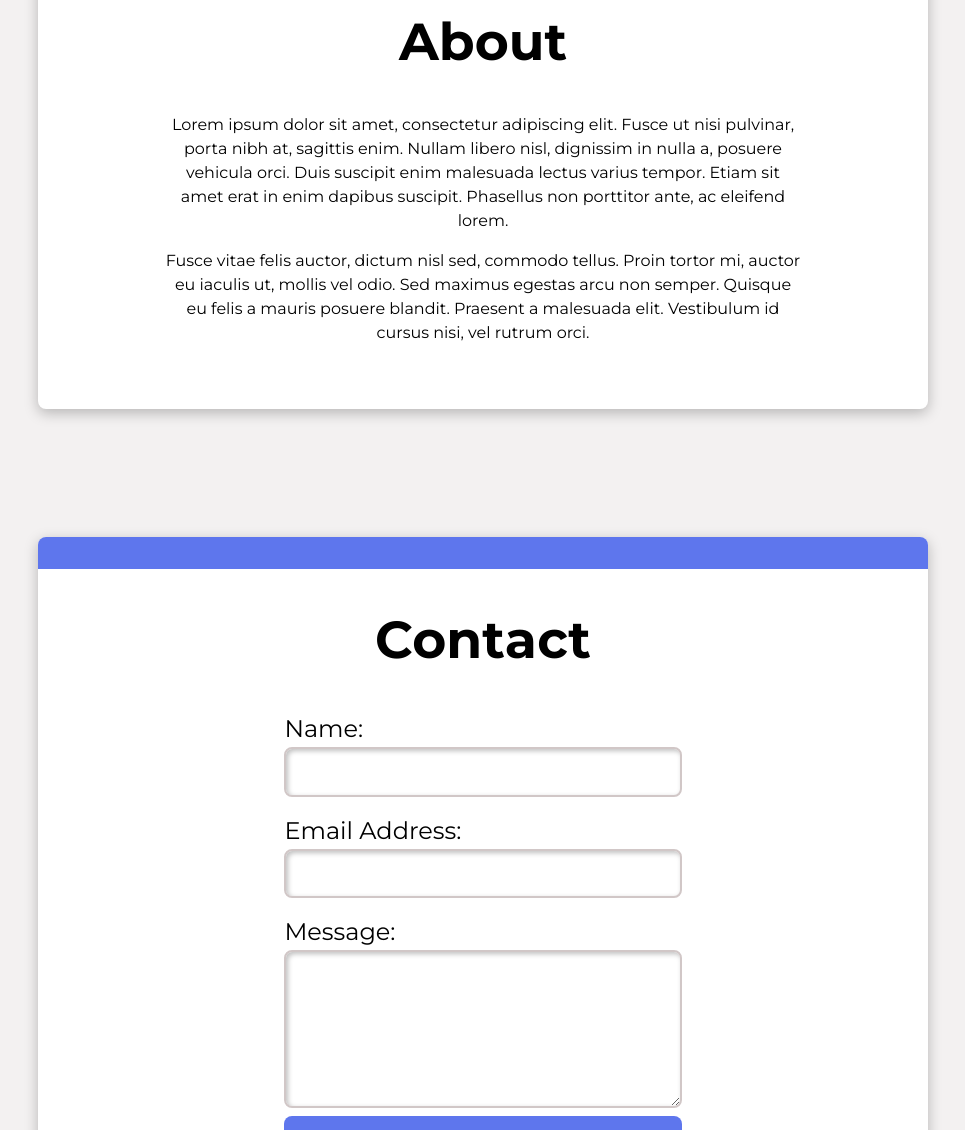
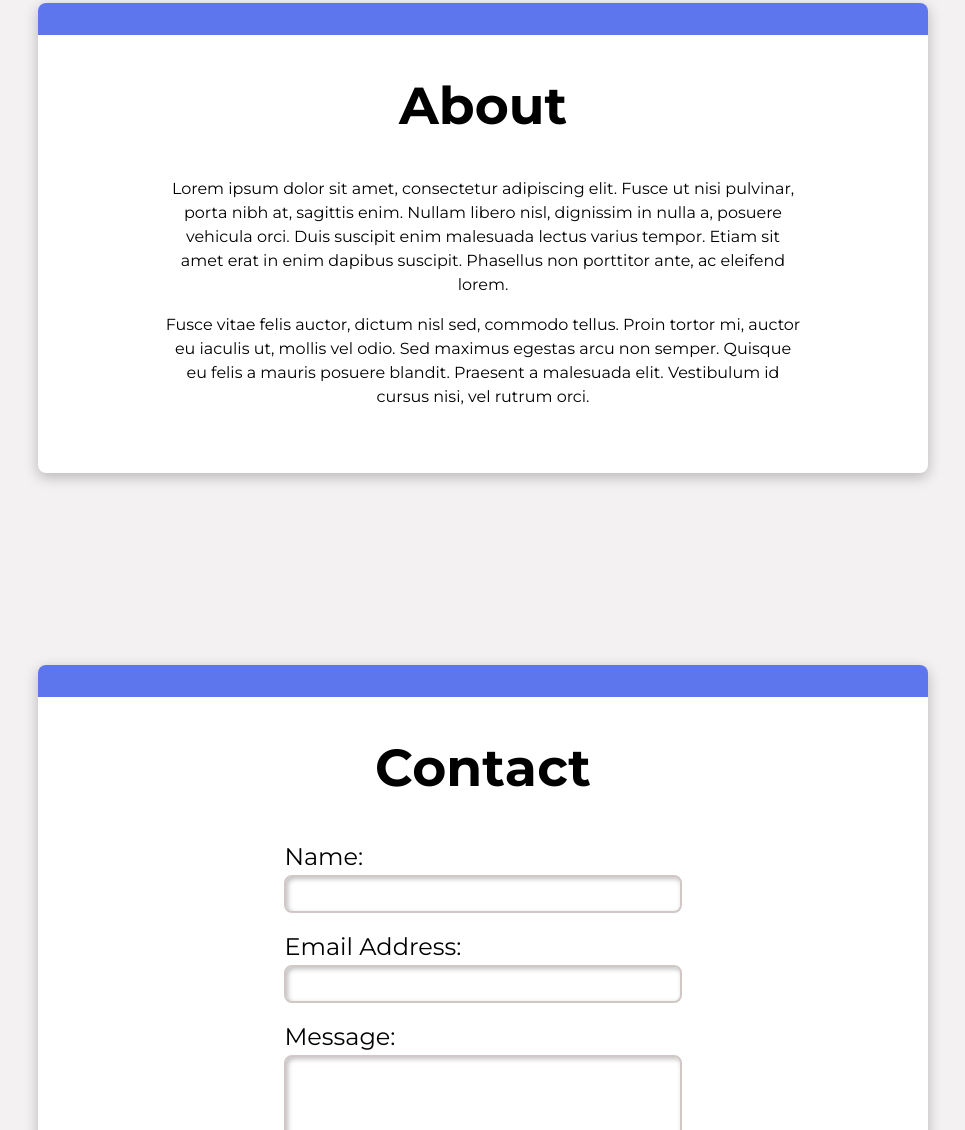
Before and after one commit to RVCC-IDMX/get-started-emgrey02, a website built with Parcel: page src/index.html in a window 1280 px wide. Shown: the part 1670-2800 px from the top of the page, without its empty margins (157-1122 px from the left). Built offline with nearby package versions, Linux system fonts and the light colour scheme.

Commit message:
Tweak spacing and font sizes

```diff
--- a/src/index.html
+++ b/src/index.html
@@ -5,6 +5,7 @@
   <meta charset="UTF-8">
   <meta http-equiv="X-UA-Compatible" content="IE=edge">
   <meta name="viewport" content="width=device-width, initial-scale=1.0">
+  <link rel="shortcut icon" href="favicon.png" type="image/x-icon">
   <title>Landing Page</title>
   <link rel="stylesheet" href="scss/main.scss">
 </head>
--- a/src/scss/base/_reset.scss
+++ b/src/scss/base/_reset.scss
@@ -14,8 +14,11 @@ ul {
 }
 
 a {
+    color: black;
+}
+
+a:hover, a:focus {
     text-decoration: none;
-    color: black;
 }
 
 h1 {
@@ -33,5 +36,5 @@ nav {
 }
 
 *:focus {
-    outline: 1px dashed var.$accent-color;
+    outline: 2px dashed black;
 }
--- a/src/scss/components/_form.scss
+++ b/src/scss/components/_form.scss
@@ -12,7 +12,7 @@
     }
 
     &__input {
-        font-size: inherit;
+        font-size: 18px;
         padding: .2em .5em;
         border-radius: 8px;
         border: 2px solid var.$subtle-color;
--- a/src/scss/layout/_about.scss
+++ b/src/scss/layout/_about.scss
@@ -2,7 +2,7 @@
 @use '../components/card';
 
 .about {
-    margin-block-start: 8rem;
+    margin-block-start: 12rem;
 
     &__container {
         display: flex;
--- a/src/scss/layout/_contact.scss
+++ b/src/scss/layout/_contact.scss
@@ -2,7 +2,7 @@
 @use '../components/form';
 
 .contact {
-    margin-block: 8rem;
+    margin-block: 12rem;
 
     &__container {
         display: flex;
--- a/src/scss/layout/_nav.scss
+++ b/src/scss/layout/_nav.scss
@@ -8,6 +8,10 @@
     justify-content: space-between;
     box-shadow: var.$shadow;
     font-size: 18px;
+
+    @media (min-width: 1300px) {
+        justify-content: space-around;
+    }
 
     &__comp-name {
         color: var.$accent-color;
```
Also changed, not shown: src/favicon.png (added).
